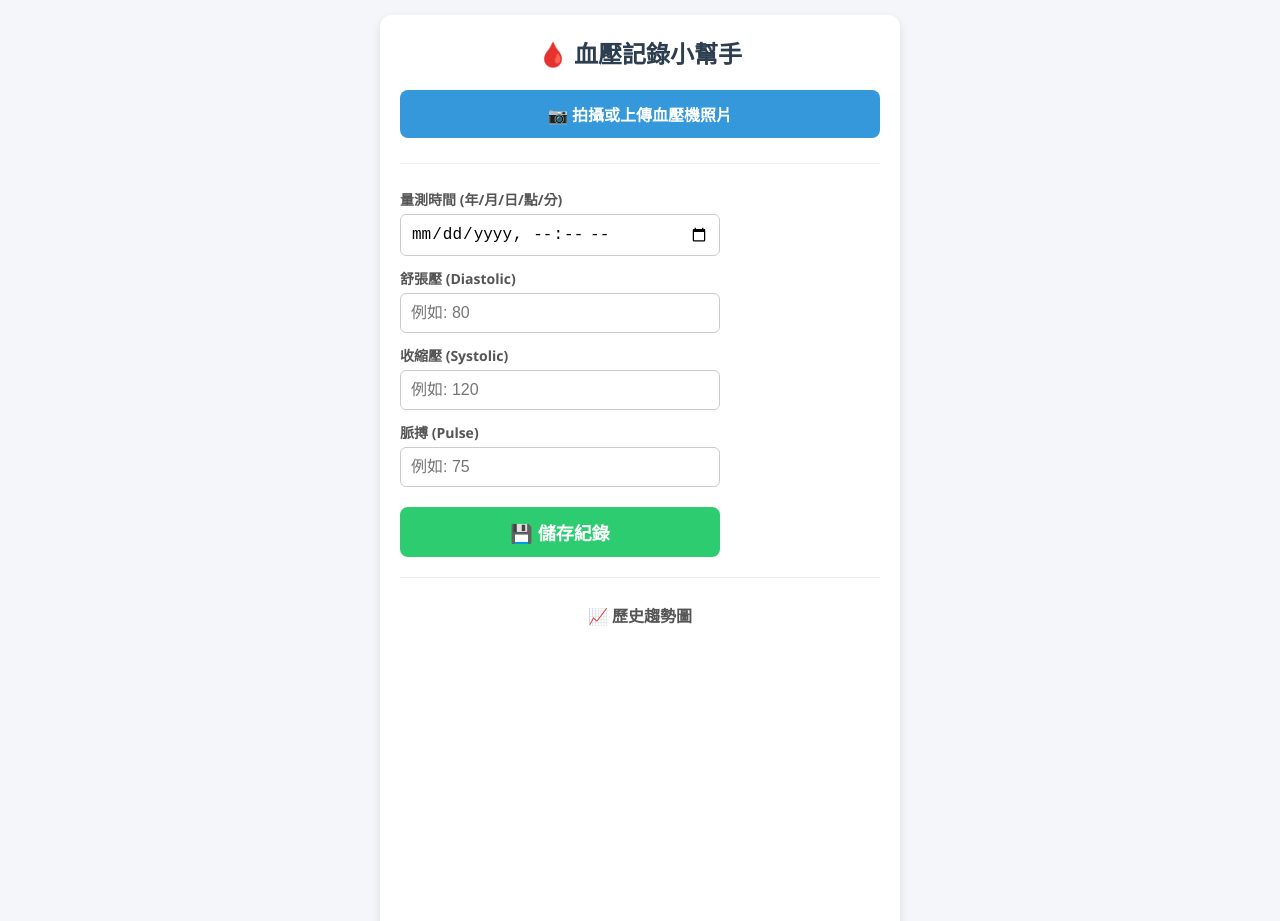
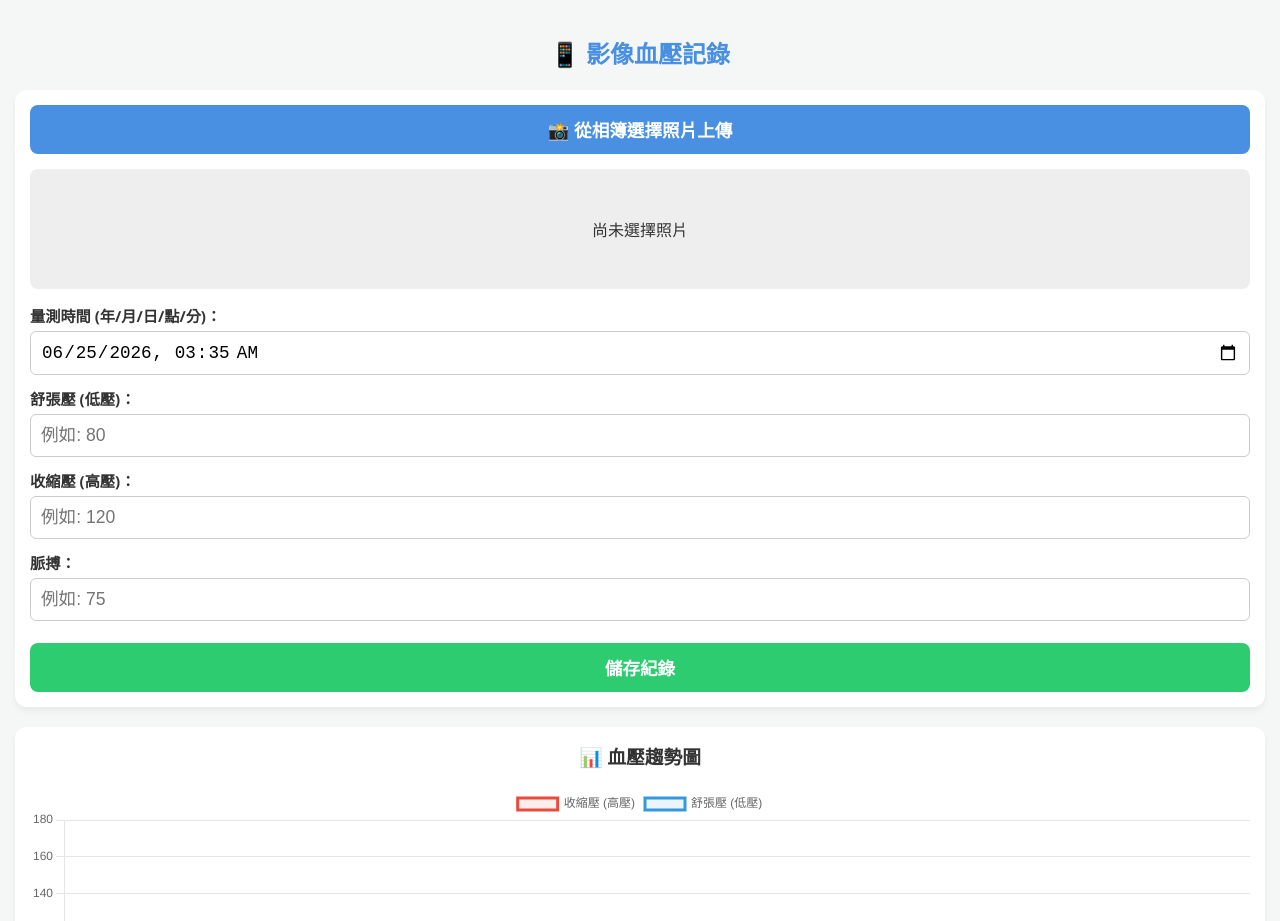
Before and after one commit to vcnart123/BLOOD, a plain HTML site: page 血壓計錄器.html in a window 1280 px wide. Shown: the top 921 px of the page. Drawn offline with nearby package versions, Linux system fonts and the light colour scheme.

Commit message:
Update 血壓計錄器.html

```diff
--- a/血壓計錄器.html
+++ b/血壓計錄器.html
@@ -3,243 +3,264 @@
 <head>
   <meta charset="UTF-8">
   <meta name="viewport" content="width=device-width, initial-scale=1.0, maximum-scale=1.0, user-scalable=no">
-    <title>血壓 AI 記錄小幫手</title>
-    <script src="https://cdn.jsdelivr.net/npm/tesseract.js@4/dist/tesseract.min.js"></script>
+  <title>血壓記錄小幫手</title>
+  <script src="https://cdn.jsdelivr.net/npm/exif-js"></script>
   <script src="https://cdn.jsdelivr.net/npm/chart.js"></script>
   <style>
-        /* 手機版優先的 UI 設計 */
+    :root {
+      --primary-color: #4A90E2;
+      --bg-color: #f4f7f6;
+      --box-bg: #ffffff;
+      --text-color: #333;
+    }
     body {
       font-family: 'Segoe UI', Tahoma, Geneva, Verdana, sans-serif;
-            background-color: #f4f6f9;
+      background-color: var(--bg-color);
+      color: var(--text-color);
       margin: 0;
       padding: 15px;
-            color: #333;
     }
-        .container {
-            max-width: 480px; /* 限制最大寬度，符合手機版面 */
-            margin: 0 auto;
-            background: #fff;
-            padding: 20px;
+    h2 {
+      text-align: center;
+      color: var(--primary-color);
+      font-size: 1.5rem;
+    }
+    /* 手機優先的卡片式設計 */
+    .card {
+      background: var(--box-bg);
       border-radius: 12px;
-            box-shadow: 0 4px 10px rgba(0,0,0,0.1);
+      padding: 15px;
+      margin-bottom: 20px;
+      box-shadow: 0 4px 6px rgba(0,0,0,0.05);
     }
-        h2 { text-align: center; color: #2c3e50; margin-top: 0; }
-
-        /* 區塊樣式 */
-        .section { margin-bottom: 25px; padding-bottom: 20px; border-bottom: 1px solid #eee; }
-        .section:last-child { border-bottom: none; }
-
-        /* 拍照/上傳區塊 */
     .upload-btn {
-            display: block; width: 100%; background: #3498db; color: white;
-            text-align: center; padding: 12px; border-radius: 8px; font-size: 16px;
-            font-weight: bold; cursor: pointer; box-sizing: border-box;
+      display: block;
+      width: 100%;
+      padding: 12px;
+      background-color: var(--primary-color);
+      color: white;
+      text-align: center;
+      border-radius: 8px;
+      font-size: 1.1rem;
+      font-weight: bold;
+      text-decoration: none;
+      cursor: pointer;
+      box-sizing: border-box;
     }
-        input[type="file"] { display: none; }
-
-        /* 縮圖與輸入區塊同時呈現 (預設縮圖在上方，輸入在下方) */
-        #preview-container { text-align: center; margin-top: 15px; display: none; }
-        #preview-img { max-width: 100%; max-height: 200px; border-radius: 8px; border: 1px solid #ddd; }
-        #ocr-status { font-size: 14px; color: #e67e22; margin-top: 8px; font-weight: bold; }
-
-        /* 手動修改框 (縱向依序、寬度適中) */
-        .form-group {
-            display: flex; flex-direction: column; margin-top: 12px;
+    input[type="file"] {
+      display: none;
     }
-        label { font-size: 14px; font-weight: bold; margin-bottom: 5px; color: #555; }
-        input {
-            width: 100%; max-width: 320px; /* 寬度適中 */
-            padding: 10px; font-size: 16px; border: 1px solid #ccc;
-            border-radius: 6px; box-sizing: border-box;
+    /* 縮圖與輸入區塊同時呈現 */
+    .work-area {
+      display: flex;
+      flex-direction: column;
+      gap: 15px;
+      margin-top: 15px;
     }
-        input[type="datetime-local"] { width: 100%; max-width: 320px; }
-
-        /* 送出按鈕 */
+    .thumbnail-container {
+      width: 100%;
+      text-align: center;
+      background: #eee;
+      border-radius: 8px;
+      overflow: hidden;
+      min-height: 120px;
+      display: flex;
+      align-items: center;
+      justify-content: center;
+    }
+    img#thumbnail {
+      max-width: 100%;
+      max-height: 200px;
+      display: none;
+      object-fit: contain;
+    }
+    /* 縱向依序排列的輸入表單 */
+    .input-group {
+      display: flex;
+      flex-direction: column;
+      margin-bottom: 12px;
+    }
+    .input-group label {
+      font-weight: bold;
+      margin-bottom: 5px;
+      font-size: 0.95rem;
+    }
+    /* 修改框寬度適中，適合手機點擊 */
+    .input-group input {
+      width: 100%;
+      padding: 10px;
+      font-size: 1.1rem;
+      border: 1px solid #ccc;
+      border-radius: 6px;
+      box-sizing: border-box;
+    }
     .submit-btn {
-            display: block; width: 100%; max-width: 320px; background: #2ecc71;
-            color: white; border: none; padding: 12px; border-radius: 8px;
-            font-size: 18px; font-weight: bold; cursor: pointer; margin-top: 20px;
+      width: 100%;
+      padding: 12px;
+      background-color: #2ECC71;
+      color: white;
+      border: none;
+      border-radius: 8px;
+      font-size: 1.1rem;
+      font-weight: bold;
+      cursor: pointer;
+      margin-top: 10px;
     }
-
-        /* 圖表區塊 */
-        canvas { max-width: 100%; height: 250px; }
+    /* 圖表容器 */
+    .chart-container {
+      position: relative;
+      height: 300px;
+      width: 100%;
+    }
   </style>
 </head>
 <body>
 
-<div class="container">
-    <h2>🩸 血壓記錄小幫手</h2>
+  <h2>📱 影像血壓記錄</h2>
 
-    <div class="section">
+  <div class="card">
     <label class="upload-btn">
-            📷 拍攝或上傳血壓機照片
-            <input type="file" accept="image/*" capture="environment" id="file-input">
+      📸 從相簿選擇照片上傳
+      <input type="file" id="photoInput" accept="image/*">
     </label>
 
-        <div id="preview-container">
-            <img id="preview-img" alt="照片縮圖">
-            <div id="ocr-status">等待上傳照片...</div>
+    <div class="work-area">
+      <div class="thumbnail-container">
+        <span id="no-image-text">尚未選擇照片</span>
+        <img id="thumbnail" src="" alt="血壓機照片縮圖">
+      </div>
+
+      <form id="bpForm">
+        <div class="input-group">
+          <label for="measureTime">量測時間 (年/月/日/點/分)：</label>
+          <input type="datetime-local" id="measureTime" required>
+        </div>
+
+        <div class="input-group">
+          <label for="diastolic">舒張壓 (低壓)：</label>
+          <input type="number" id="diastolic" list="dia-list" placeholder="例如: 80" required>
+          <datalist id="dia-list">
+            <option value="60"><option value="70"><option value="80">
+            <option value="90"><option value="100">
+          </datalist>
+        </div>
+
+        <div class="input-group">
+          <label for="systolic">收縮壓 (高壓)：</label>
+          <input type="number" id="systolic" list="sys-list" placeholder="例如: 120" required>
+          <datalist id="sys-list">
+            <option value="100"><option value="110"><option value="120">
+            <option value="130"><option value="140"><option value="150">
+          </datalist>
+        </div>
+
+        <div class="input-group">
+          <label for="pulse">脈搏：</label>
+          <input type="number" id="pulse" list="pulse-list" placeholder="例如: 75" required>
+          <datalist id="pulse-list">
+            <option value="60"><option value="70"><option value="80">
+            <option value="90"><option value="100">
+          </datalist>
+        </div>
+
+        <button type="submit" class="submit-btn">儲存紀錄</button>
+      </form>
     </div>
   </div>
 
-    <div class="section">
-        <div class="form-group">
-            <label for="measure-time">量測時間 (年/月/日/點/分)</label>
-            <input type="datetime-local" id="measure-time" required>
-        </div>
-
-        <div class="form-group">
-            <label for="dia-input">舒張壓 (Diastolic)</label>
-            <input type="number" id="dia-input" list="dia-options" placeholder="例如: 80" required>
-            <datalist id="dia-options">
-                <option value="60"><option value="70"><option value="80"><option value="90">
-            </datalist>
-        </div>
-
-        <div class="form-group">
-            <label for="sys-input">收縮壓 (Systolic)</label>
-            <input type="number" id="sys-input" list="sys-options" placeholder="例如: 120" required>
-            <datalist id="sys-options">
-                <option value="100"><option value="110"><option value="120"><option value="130"><option value="140">
-            </datalist>
-        </div>
-
-        <div class="form-group">
-            <label for="pul-input">脈搏 (Pulse)</label>
-            <input type="number" id="pul-input" list="pul-options" placeholder="例如: 75" required>
-            <datalist id="pul-options">
-                <option value="60"><option value="70"><option value="80"><option value="90">
-            </datalist>
-        </div>
-
-        <button class="submit-btn" onclick="saveRecord()">💾 儲存紀錄</button>
-    </div>
-
-    <div class="section" style="border-bottom: none;">
-        <h3 style="text-align: center; color: #555; font-size: 16px;">📈 歷史趨勢圖</h3>
+  <div class="card">
+    <h3 style="text-align: center; margin-top: 0;">📊 血壓趨勢圖</h3>
+    <div class="chart-container">
       <canvas id="bpChart"></canvas>
     </div>
   </div>
 
   <script>
-    // 預設資料儲存陣列
-    let records = JSON.parse(localStorage.getItem('bp_records')) || [];
     let bpChartInstance = null;
+    let records = JSON.parse(localStorage.getItem('bpRecords')) || [];
 
-    // 處理檔案上傳、縮圖與時間設定
-    document.getElementById('file-input').addEventListener('change', function(e) {
+    // 初始化頁面與圖表
+    window.onload = () => {
+      setDefaultTime();
+      renderChart();
+    };
+
+    // 處理照片上傳與縮圖
+    document.getElementById('photoInput').addEventListener('change', function(e) {
       const file = e.target.files[0];
       if (!file) return;
 
       // 產生縮圖
-        const reader = new FileReader();
-        reader.onload = function(event) {
-            document.getElementById('preview-img').src = event.target.result;
-            document.getElementById('preview-container').style.display = 'block';
-        };
-        reader.readAsDataURL(file);
+      const imgURL = URL.createObjectURL(file);
+      const thumbnail = document.getElementById('thumbnail');
+      thumbnail.src = imgURL;
+      thumbnail.style.display = 'block';
+      document.getElementById('no-image-text').style.display = 'none';
 
-        // 4: 用上傳照片的時間當成量測時間
+      // 讀取照片 EXIF 資訊，抓取拍攝時間套入輸入框
+      EXIF.getData(file, function() {
+        const dateTime = EXIF.getTag(this, "DateTimeOriginal");
+        if (dateTime) {
+          // EXIF 時間格式為 "YYYY:MM:DD HH:MM:SS" -> 轉換為 "YYYY-MM-DDTHH:mm"
+          const parts = dateTime.split(' ');
+          const dateStr = parts[0].replace(/:/g, '-');
+          const timeStr = parts[1].substring(0, 5);
+          document.getElementById('measureTime').value = `${dateStr}T${timeStr}`;
+        } else {
+          alert('這張照片沒有包含拍攝時間(可能經過LINE傳輸被壓縮或截圖)，已帶入當前時間。');
+          setDefaultTime();
+        }
+      });
+    });
+
+    // 預設填入當下時間
+    function setDefaultTime() {
       const now = new Date();
       now.setMinutes(now.getMinutes() - now.getTimezoneOffset());
-        document.getElementById('measure-time').value = now.toISOString().slice(0, 16);
-
-        // 執行 AI 辨識
-        recognizeImage(file);
-    });
-
-    // 3 & 6: AI 影像辨識 (優先辨識數字並套入欄位)
-    async function recognizeImage(file) {
-        const statusDiv = document.getElementById('ocr-status');
-        statusDiv.innerText = '⚙️ AI 正在辨識數字，請稍候...';
-        statusDiv.style.color = '#3498db';
-
-        try {
-            const worker = await Tesseract.createWorker('eng');
-            // 設定只辨識數字，提高準確率
-            await worker.setParameters({
-                tessedit_char_whitelist: '0123456789\n ',
-            });
-            const { data: { text } } = await worker.recognize(file);
-            await worker.terminate();
-
-            // 抓取所有數字陣列
-            const numbers = text.match(/\d+/g);
-
-            if (numbers && numbers.length >= 3) {
-                // 血壓機通常顯示順序：收縮壓(大數字) -> 舒張壓(小數字) -> 脈搏
-                // 我們抓前三個最明顯的數字來假設
-                let sys = numbers[0];
-                let dia = numbers[1];
-                let pul = numbers[2];
-
-                // 依照你的要求：套入修改框 (舒張壓、收縮壓、脈搏)
-                document.getElementById('sys-input').value = sys;
-                document.getElementById('dia-input').value = dia;
-                document.getElementById('pul-input').value = pul;
-
-                statusDiv.innerText = '✅ 辨識完成！請確認或手動修改下方數值。';
-                statusDiv.style.color = '#2ecc71';
-            } else {
-                statusDiv.innerText = '⚠️ 辨識失敗或畫面不清晰，請手動輸入。';
-                statusDiv.style.color = '#e74c3c';
-            }
-        } catch (error) {
-            statusDiv.innerText = '❌ 辨識發生錯誤，請手動輸入。';
-            statusDiv.style.color = '#e74c3c';
-        }
+      document.getElementById('measureTime').value = now.toISOString().slice(0, 16);
     }
 
-    // 儲存紀錄與更新圖表
-    function saveRecord() {
-        const time = document.getElementById('measure-time').value;
-        const dia = document.getElementById('dia-input').value;
-        const sys = document.getElementById('sys-input').value;
-        const pul = document.getElementById('pul-input').value;
-
-        if (!time || !dia || !sys) {
-            alert('請至少填寫時間、舒張壓與收縮壓！');
-            return;
-        }
+    // 處理表單送出
+    document.getElementById('bpForm').addEventListener('submit', function(e) {
+      e.preventDefault();
 
       const newRecord = {
-            time: time.replace('T', ' '), // 轉成易讀格式
-            dia: parseInt(dia),
-            sys: parseInt(sys),
-            pul: parseInt(pul)
+        time: document.getElementById('measureTime').value,
+        diastolic: parseInt(document.getElementById('diastolic').value),
+        systolic: parseInt(document.getElementById('systolic').value),
+        pulse: parseInt(document.getElementById('pulse').value)
       };
 
+      // 儲存到陣列並依照時間排序
       records.push(newRecord);
-        // 依時間排序
       records.sort((a, b) => new Date(a.time) - new Date(b.time));
 
-        // 存入瀏覽器暫存
-        localStorage.setItem('bp_records', JSON.stringify(records));
+      // 存入瀏覽器本地空間
+      localStorage.setItem('bpRecords', JSON.stringify(records));
 
       alert('紀錄已儲存！');
 
-        // 清空輸入框準備下一次
-        document.getElementById('dia-input').value = '';
-        document.getElementById('sys-input').value = '';
-        document.getElementById('pul-input').value = '';
-        document.getElementById('file-input').value = '';
-        document.getElementById('preview-container').style.display = 'none';
+      // 清空數值，保留時間與縮圖準備下一次
+      document.getElementById('diastolic').value = '';
+      document.getElementById('systolic').value = '';
+      document.getElementById('pulse').value = '';
 
       renderChart();
-    }
+    });
 
-    // 8: 繪製紀錄圖表
+    // 繪製圖表
     function renderChart() {
-        if (records.length === 0) return;
-
-        const labels = records.map(r => r.time.substring(5, 16)); // 只顯示 月-日 點:分
-        const sysData = records.map(r => r.sys);
-        const diaData = records.map(r => r.dia);
-
       const ctx = document.getElementById('bpChart').getContext('2d');
 
+      const labels = records.map(r => {
+        const d = new Date(r.time);
+        return `${d.getMonth()+1}/${d.getDate()} ${d.getHours()}:${d.getMinutes().toString().padStart(2, '0')}`;
+      });
+      const systolicData = records.map(r => r.systolic);
+      const diastolicData = records.map(r => r.diastolic);
+
       if (bpChartInstance) {
-            bpChartInstance.destroy(); // 避免圖表重疊
+        bpChartInstance.destroy();
       }
 
       bpChartInstance = new Chart(ctx, {
@@ -248,20 +269,18 @@
           labels: labels,
           datasets: [
             {
-                        label: '收縮壓 (Sys)',
-                        data: sysData,
-                        borderColor: '#e74c3c',
-                        backgroundColor: 'rgba(231, 76, 60, 0.2)',
-                        borderWidth: 2,
+              label: '收縮壓 (高壓)',
+              data: systolicData,
+              borderColor: '#E74C3C',
+              backgroundColor: 'rgba(231, 76, 60, 0.1)',
               tension: 0.3,
               fill: true
             },
             {
-                        label: '舒張壓 (Dia)',
-                        data: diaData,
-                        borderColor: '#3498db',
-                        backgroundColor: 'rgba(52, 152, 219, 0.2)',
-                        borderWidth: 2,
+              label: '舒張壓 (低壓)',
+              data: diastolicData,
+              borderColor: '#3498DB',
+              backgroundColor: 'rgba(52, 152, 219, 0.1)',
               tension: 0.3,
               fill: true
             }
@@ -273,17 +292,13 @@
           scales: {
             y: {
               beginAtZero: false,
-                        suggestedMin: 40,
+              suggestedMin: 50,
               suggestedMax: 180
             }
           }
         }
       });
     }
-
-    // 初始化時先畫圖表
-    renderChart();
   </script>
-
 </body>
 </html>
```
Lines whose indentation alone changed are shown as unchanged.
